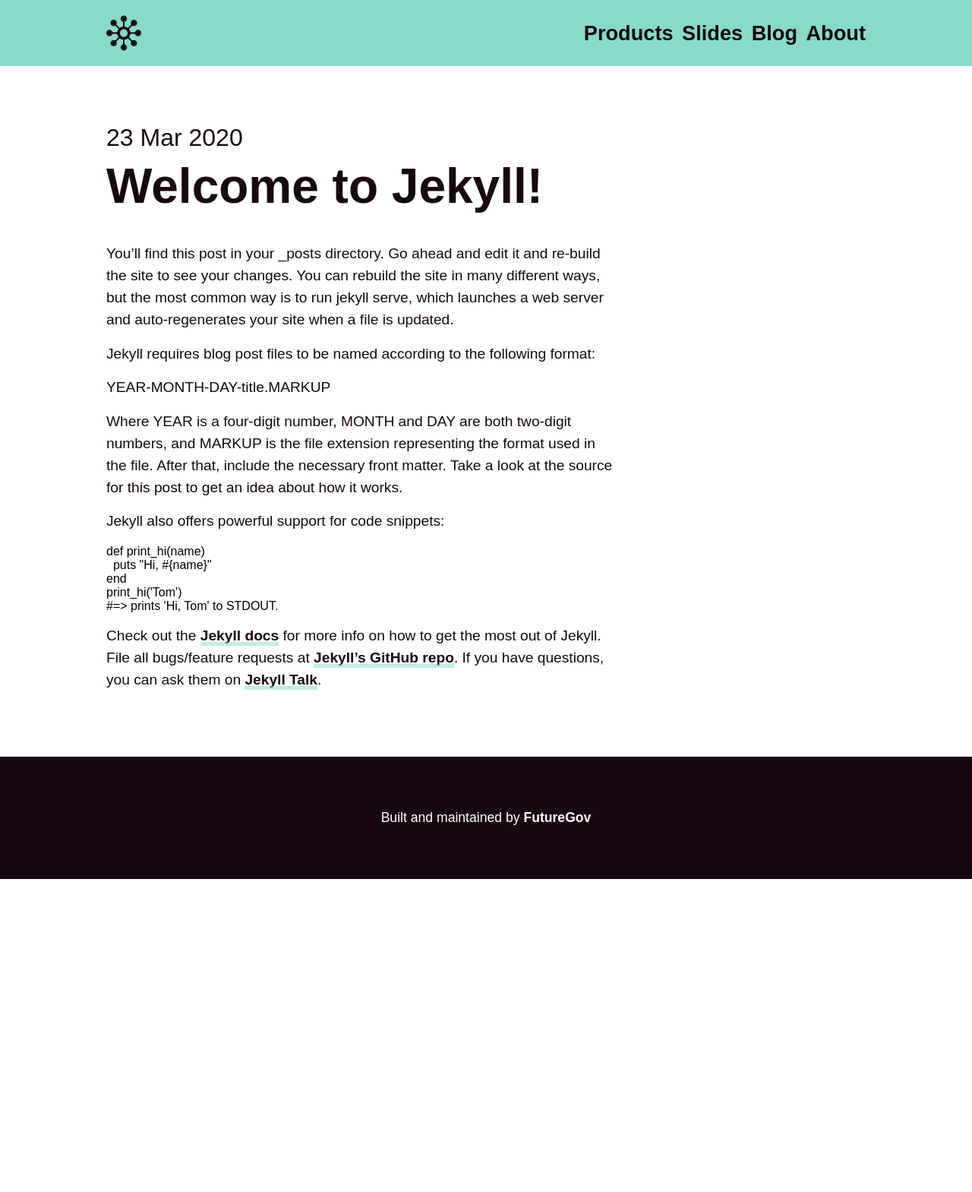
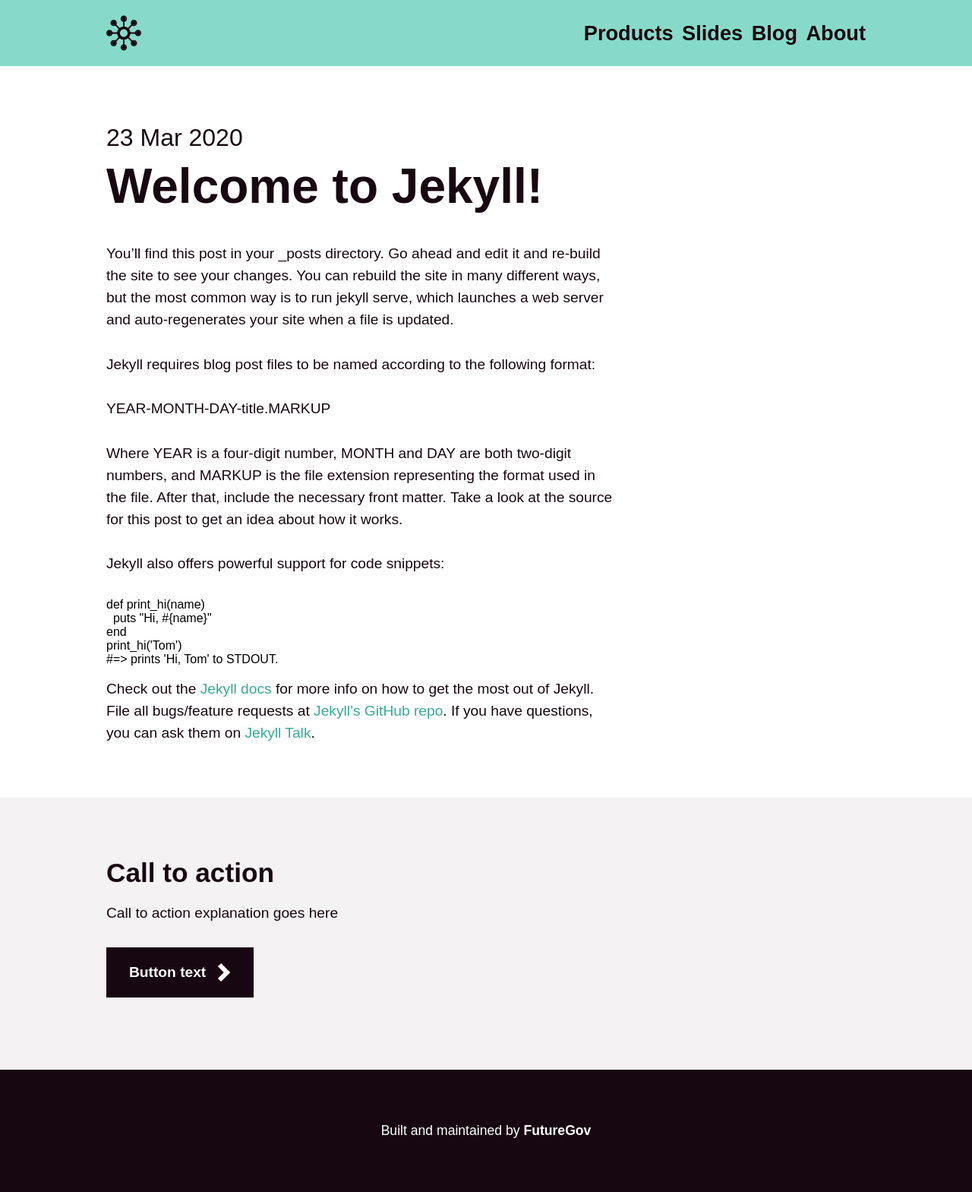
Before and after one commit to wearefuturegov/london-coronavirus-response-microsite, a Jekyll site: the page built from _posts/2020-03-23-welcome-to-jekyll copy.markdown, in a window 1280 px wide. Shown: the whole page at 76% size. Built offline with Jekyll 4.4.1, drawn with Linux system fonts in a browser that asks for light colours; some web fonts are replaced; before the commit the page ends 1157 px from its top, so only the background shows below that.

Commit message:
design tweaks

```diff
--- a/_layouts/default.html
+++ b/_layouts/default.html
@@ -12,6 +12,14 @@
             {{ content }}
         </div>
 
+        <section class="call-to-action">
+            <div class="container">
+                <h2>Call to action</h2>
+                <p>Call to action explanation goes here</p>
+                <a class="button button--primary" href="#">Button text</a>
+            </div>
+        </section>
+
     </div>
 </section>
 
--- a/css/main.scss
+++ b/css/main.scss
@@ -105,17 +105,17 @@ p{
     background: $green;
     padding: 20px 20px 40px 20px;
     @media screen and (min-width: $l-breakpoint) {
-        padding: 40px 20px 60px 20px;
+        padding: 50px 20px 70px 20px;
     }
     .hero__headline{
         font-size: 2.8rem;
         line-height: 1.1;
         @media screen and (min-width: $m-breakpoint) {
-            font-size: 3.5rem;
+            font-size: 4rem;
             max-width: 66.67%;
         }
         @media screen and (min-width: $l-breakpoint) {
-            font-size: 4rem;
+            font-size: 5rem;
         }
     }
     .hero__divider{
@@ -128,6 +128,47 @@ p{
         @media screen and (min-width: $l-breakpoint) {
             font-size: 1.2rem;
             max-width: 66.67%;
+        }
+    }
+}
+
+.button{
+    text-align: center;
+    display: block;
+    font-weight: bold;
+    color: $black;
+    font-size: 1.2rem;
+    text-decoration: none;
+    padding: 15px;
+    width: 100%;
+    border: 5px solid $black;
+    margin-bottom: 15px;
+    &:focus{
+        outline: 5px solid $yellow;
+    }
+    @media screen and (min-width: $l-breakpoint) {
+        width: initial;
+        display: inline-block;
+        margin-right: 10px;
+        padding: 15px 25px;
+    }
+    &.button--primary{
+        background: $black;
+        color: $white;
+        display: flex;
+        flex-direction: row;
+        justify-content: center;
+        align-items: center;
+        &:after{
+            content: "";
+            background-image: url("/assets/forward-white.svg");
+            display: inline-block;
+            width: 18px;
+            height: 26px;
+            margin-left: 15px;
+        }
+        @media screen and (min-width: $l-breakpoint) {
+            display: inline-flex;
         }
     }
 }
@@ -189,7 +230,7 @@ p{
         flex-direction: row;
         flex-wrap: wrap;
         align-items: center;
-        justify-content: flex-start;
+        justify-content: center;
         margin-bottom: -25px;
         margin-top: 20px;
     }
@@ -331,6 +372,18 @@ p{
 }
 
 .page-content{
+    h2, h3, h4, h5{
+        margin-top: 40px;
+        margin-bottom: 20px;
+    }
+    ol, ul{
+        margin-left: 20px;
+    }
+    li{
+        margin-bottom: 10px;
+        padding-left: 10px;
+    }
+
     @media screen and (min-width: $m-breakpoint) {
         p, li{
             font-size: 1.2rem;
@@ -338,32 +391,56 @@ p{
     }
     @media screen and (min-width: $l-breakpoint) {
         max-width: 66.67%;
+        p{
+            margin-bottom: 30px;
+        }
     }
     pre, figure, image{
         margin-bottom: 16px;
     }
     a{
-        color: $black;
-        font-weight: bold;
+        color: darken($green, 25);
         text-decoration: none;
         position: relative;
-        &:after{
-            content: "";
-            display: inline-block;
-            border-bottom: 5px solid transparentize($green, 0.5);
-            position: absolute;
-            bottom: -3px;
-            left: 0;
-            width: 100%;
-        }
-        &:hover:after{
-            border-bottom: 5px solid $green;
+        &:hover{
+            border-bottom: 2px solid darken($green, 25);
         }
         &:focus{
             background: $yellow;
-            &:after{
-                border-bottom: 5px solid $black;
-            }
         }
     }
+    blockquote{
+        padding-left: 25px;
+        border-left: 5px solid $green;
+    }
 }
+
+.call-to-action{
+    margin-top: 40px;
+    background: $pale;
+    width: 100vw;
+    position: relative;
+    left: 50%;
+    right: 50%;
+    margin-left: -50vw;
+    margin-right: -50vw;
+    margin-bottom: -40px;
+    padding: 60px 20px;
+    @media screen and (min-width: $l-breakpoint) {
+        margin-top: 70px;
+        padding: 80px 20px;
+        margin-bottom: -70px;
+    }
+    h2{
+        font-size: 2rem;
+        line-height: 1.1;
+        @media screen and (min-width: $m-breakpoint) {
+            font-size: 2.2rem;
+        }
+    }
+
+    p{
+        margin: 20px 0px 30px 0px;
+        font-size: 1.2rem;
+    }
+}
```
Also changed, not shown: _posts/2020-03-26-localgov-directory-for-coronavirus-support.markdown (+8 -39 lines), assets/forward-white.svg (added).
